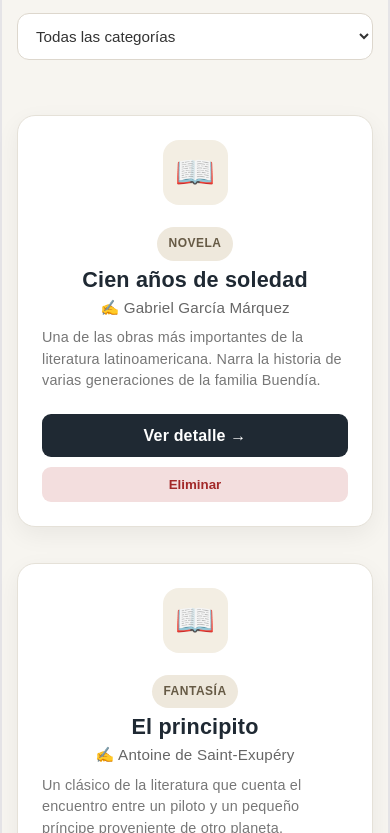
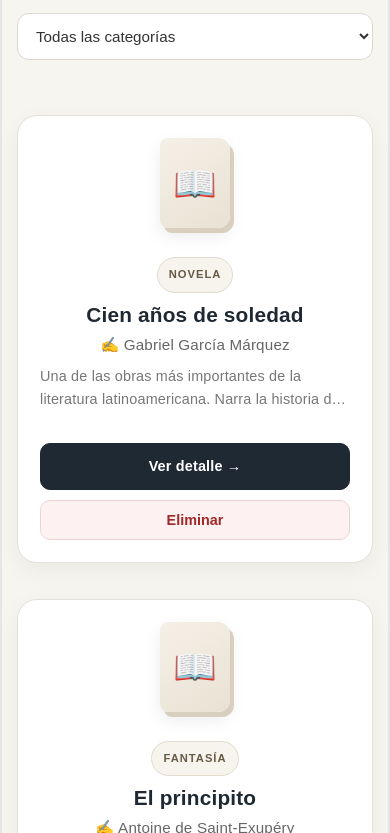
Before and after one commit to zickojavier-art/BookList, a Vue app: page /libros in a window 390 px wide. Shown: the part 1351-2184 px from the top of the page. Built offline with nearby package versions, Linux system fonts and the light colour scheme.

Commit message:
style: mejorar tarjetas de libros

```diff
--- a/src/components/Libro.vue
+++ b/src/components/Libro.vue
@@ -49,129 +49,220 @@ export default {
 
 <style scoped>
 .libro-card {
+  position: relative;
   display: flex;
   align-items: center;
-  gap: 22px;
+  gap: 24px;
   padding: 24px;
   margin-bottom: 18px;
-  background: white;
+  background: #ffffff;
   border: 1px solid #e5e1d8;
-  border-radius: 18px;
-  box-shadow: 0 8px 25px rgba(0, 0, 0, 0.06);
+  border-radius: 20px;
+  box-shadow: 0 8px 25px rgba(0, 0, 0, 0.05);
+  overflow: hidden;
   transition:
     transform 0.25s ease,
-    box-shadow 0.25s ease;
+    box-shadow 0.25s ease,
+    border-color 0.25s ease;
+}
+
+.libro-card::before {
+  content: "";
+  position: absolute;
+  left: 0;
+  top: 0;
+  bottom: 0;
+  width: 4px;
+  background: #8b7d6b;
+  transform: scaleY(0);
+  transform-origin: bottom;
+  transition: transform 0.25s ease;
 }
 
 .libro-card:hover {
-  transform: translateY(-4px);
-  box-shadow: 0 14px 35px rgba(0, 0, 0, 0.1);
+  transform: translateY(-5px);
+  border-color: #d8d0c3;
+  box-shadow: 0 16px 35px rgba(0, 0, 0, 0.09);
 }
 
+.libro-card:hover::before {
+  transform: scaleY(1);
+}
+
+/* ICONO */
 .libro-icon {
-  min-width: 65px;
-  height: 65px;
+  flex-shrink: 0;
+  width: 70px;
+  height: 90px;
   display: flex;
   align-items: center;
   justify-content: center;
-  background: #f3eee3;
-  border-radius: 16px;
-  font-size: 2rem;
+  background: linear-gradient(145deg, #f5f0e7, #e9e1d3);
+  border-radius: 8px 12px 12px 8px;
+  box-shadow:
+    4px 5px 0 #d8cfbf,
+    0 8px 18px rgba(0, 0, 0, 0.08);
+  font-size: 2.2rem;
+  transition: transform 0.25s ease;
 }
 
+.libro-card:hover .libro-icon {
+  transform: rotate(-2deg) translateY(-2px);
+}
+
+/* INFORMACIÓN */
 .libro-info {
   flex: 1;
+  min-width: 0;
+}
+
+.categoria {
+  display: inline-block;
+  padding: 5px 11px;
+  margin-bottom: 3px;
+  border: 1px solid #e2dacd;
+  border-radius: 20px;
+  background: #f7f4ee;
+  color: #665a45;
+  font-size: 0.7rem;
+  font-weight: 700;
+  text-transform: uppercase;
+  letter-spacing: 1px;
 }
 
 .libro-info h3 {
-  margin: 7px 0 5px;
-  font-size: 1.35rem;
+  margin: 6px 0 5px;
   color: #1f2933;
+  font-size: 1.4rem;
+  line-height: 1.25;
 }
 
 .autor {
-  margin: 0 0 8px;
+  margin: 0 0 9px;
   color: #666;
   font-size: 0.95rem;
 }
 
 .descripcion {
+  max-width: 650px;
   margin: 0;
   color: #777;
   font-size: 0.9rem;
-  line-height: 1.5;
+  line-height: 1.6;
+
+  /* Evita tarjetas demasiado altas */
+  display: -webkit-box;
+  -webkit-line-clamp: 2;
+  -webkit-box-orient: vertical;
+  overflow: hidden;
 }
 
-.categoria {
-  display: inline-block;
-  padding: 5px 11px;
-  border-radius: 20px;
-  background: #eee8dc;
-  color: #665a45;
-  font-size: 0.75rem;
-  font-weight: bold;
-  text-transform: uppercase;
-  letter-spacing: 0.5px;
-}
-
+/* BOTONES */
 .acciones {
   display: flex;
   gap: 10px;
   align-items: center;
+  flex-shrink: 0;
 }
 
 .btn-detalle,
 .btn-eliminar {
-  padding: 10px 15px;
-  border-radius: 9px;
-  border: none;
+  padding: 11px 16px;
+  border-radius: 10px;
+  font-family: inherit;
+  font-size: 0.9rem;
+  font-weight: 700;
   cursor: pointer;
   text-decoration: none;
-  font-weight: 600;
-  transition: 0.2s;
+  transition:
+    transform 0.2s ease,
+    background 0.2s ease,
+    box-shadow 0.2s ease;
 }
 
 .btn-detalle {
+  border: 1px solid #1f2933;
   background: #1f2933;
   color: white;
 }
 
 .btn-detalle:hover {
   background: #374151;
+  transform: translateY(-2px);
+  box-shadow: 0 5px 12px rgba(31, 41, 51, 0.2);
 }
 
 .btn-eliminar {
-  background: #f3dede;
+  border: 1px solid #edd2d2;
+  background: #fdf1f1;
   color: #a32929;
 }
 
 .btn-eliminar:hover {
-  background: #eacaca;
+  background: #f8dddd;
+  transform: translateY(-2px);
 }
 
-@media (max-width: 700px) {
+/* TABLET */
+@media (max-width: 800px) {
   .libro-card {
-    flex-direction: column;
-    align-items: stretch;
-    text-align: center;
-  }
-
-  .libro-icon {
-    margin: 0 auto;
+    align-items: flex-start;
   }
 
   .acciones {
     flex-direction: column;
+    align-items: stretch;
+  }
+
+  .btn-detalle,
+  .btn-eliminar {
+    white-space: nowrap;
+  }
+}
+
+/* CELULAR */
+@media (max-width: 600px) {
+  .libro-card {
+    flex-direction: column;
+    align-items: stretch;
+    padding: 22px;
+    text-align: center;
+  }
+
+  .libro-card::before {
     width: 100%;
+    height: 4px;
+    top: 0;
+    bottom: auto;
+    transform: scaleX(0);
+    transform-origin: left;
+  }
+
+  .libro-card:hover::before {
+    transform: scaleX(1);
+  }
+
+  .libro-icon {
+    margin: 0 auto 5px;
+  }
+
+  .libro-info h3 {
+    font-size: 1.3rem;
+  }
+
+  .descripcion {
+    text-align: left;
+  }
+
+  .acciones {
+    width: 100%;
+    margin-top: 8px;
   }
 
   .btn-detalle,
   .btn-eliminar {
     width: 100%;
-  }
-
-  .descripcion {
-    text-align: left;
+    box-sizing: border-box;
   }
 }
 </style>
```
